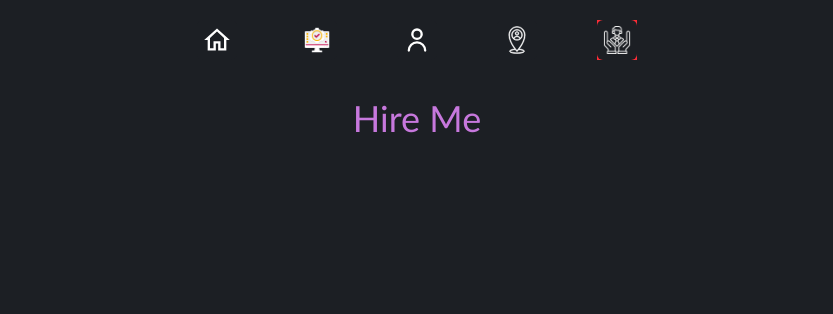
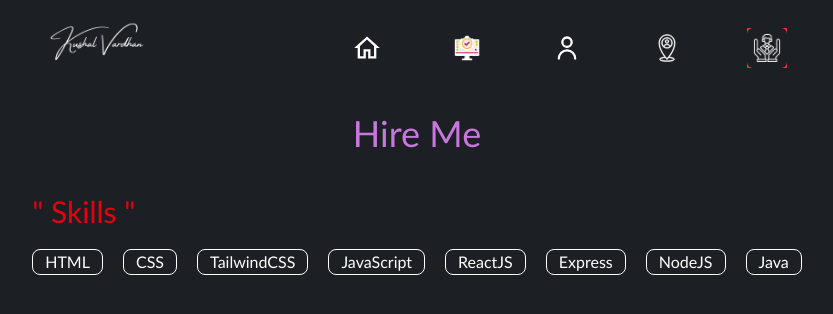
Before and after one commit to Kushalvardhan18/Personal-Portfolio-Website, a React (Vite) app in the folder frontend/: page /hireme in a window 1280 px wide. Shown: the top 314 px of the page, without its empty margins (223-1056 px from the left). Built offline with nearby package versions, Linux system fonts and the light colour scheme.

Commit message:
skills section started to create

```diff
--- a/frontend/index.html
+++ b/frontend/index.html
@@ -2,7 +2,7 @@
 <html lang="en">
   <head>
     <meta charset="UTF-8" />
-    <link rel="icon" type="image/svg+xml" href="/vite.svg" />
+    <link rel="icon"  href="/src/assets/icons/1.png" />
     <meta name="viewport" content="width=device-width, initial-scale=1.0" />
     <title>Kushal Vardhan</title>
   </head>
--- a/frontend/src/components/Navigations.jsx
+++ b/frontend/src/components/Navigations.jsx
@@ -3,11 +3,12 @@ import ShowLabelIcons from "../assets/ShowLabelIcons.jsx";
 import { home, user, contact, hireme ,projects} from "../assets/Icons.js";
 
 import { NavLink } from "react-router-dom";
-
+import {signature} from "../assets/images"
 
 const Navigations = () => {
   return (
-    <div className="flex my-2 justify-between items-center mx-5">
+    <div className="flex my-2 justify-center items-center mx-5 gap-50 ">
+      <img src={signature} alt="logo" width='100px' className="cursor-pointer"/>
       <nav className="flex gap-15 font-medium text-xl justify-center items-center ">
         <div className="cursor-pointer flex flex-col items-center relative h-[30px] ">
           <ShowLabelIcons icon={home} label="Home" link="/"  />
--- a/frontend/src/components/Skills.jsx
+++ b/frontend/src/components/Skills.jsx
@@ -3,7 +3,17 @@ import React from "react";
 const Skills = () => {
   return (
     <div>
-
+      <h3 className="text-3xl !text-red-600 mb-5">" Skills "</h3>
+      <ul className="flex gap-5 flex-wrap ">
+        <li className="border px-3 rounded-lg">HTML</li>
+        <li className="border px-3 rounded-lg">CSS</li>
+        <li className="border px-3 rounded-lg">TailwindCSS</li>
+        <li className="border px-3 rounded-lg">JavaScript</li>
+        <li className="border px-3 rounded-lg">ReactJS</li>
+        <li className="border px-3 rounded-lg">Express</li>
+        <li className="border px-3 rounded-lg">NodeJS</li>
+        <li className="border px-3 rounded-lg">Java</li>
+      </ul>
     </div>
   );
 };
```
Also changed, not shown: frontend/src/assets/icons/1.png (added), frontend/src/assets/icons/4.png (added).
